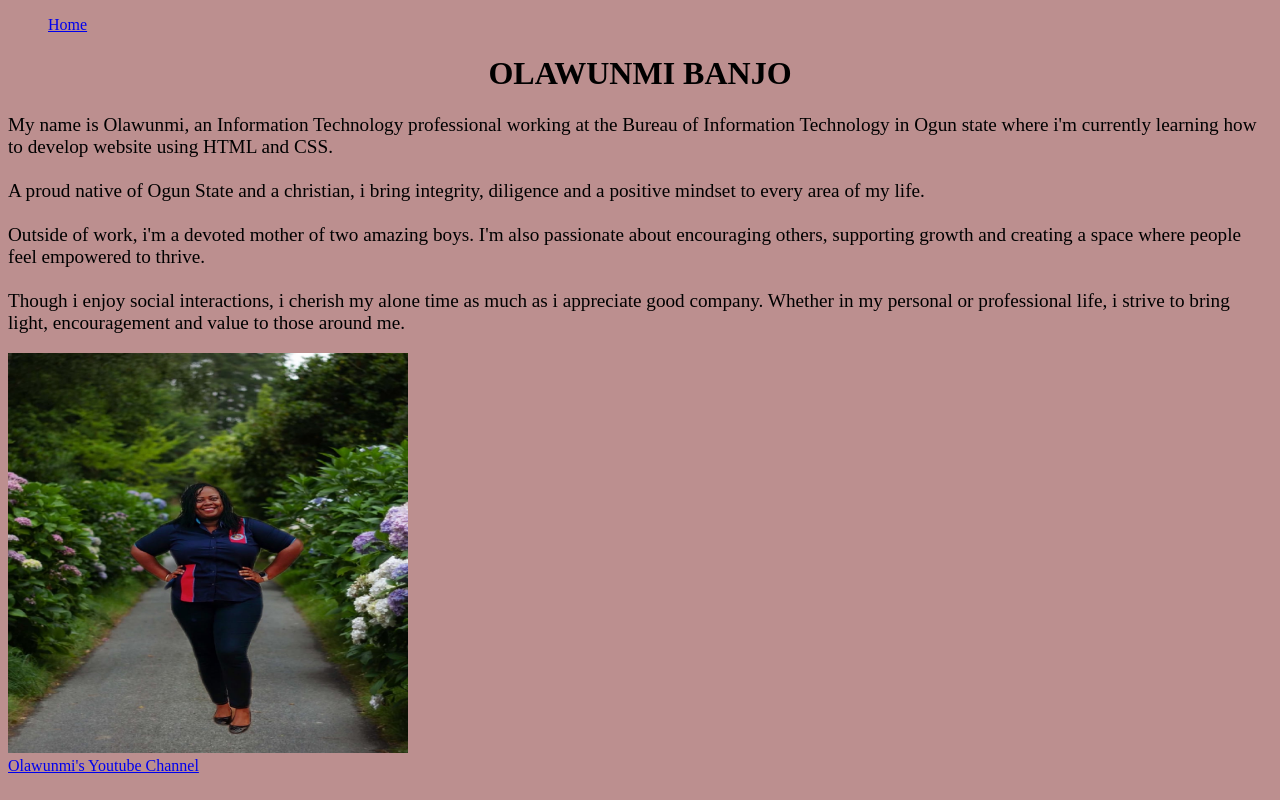
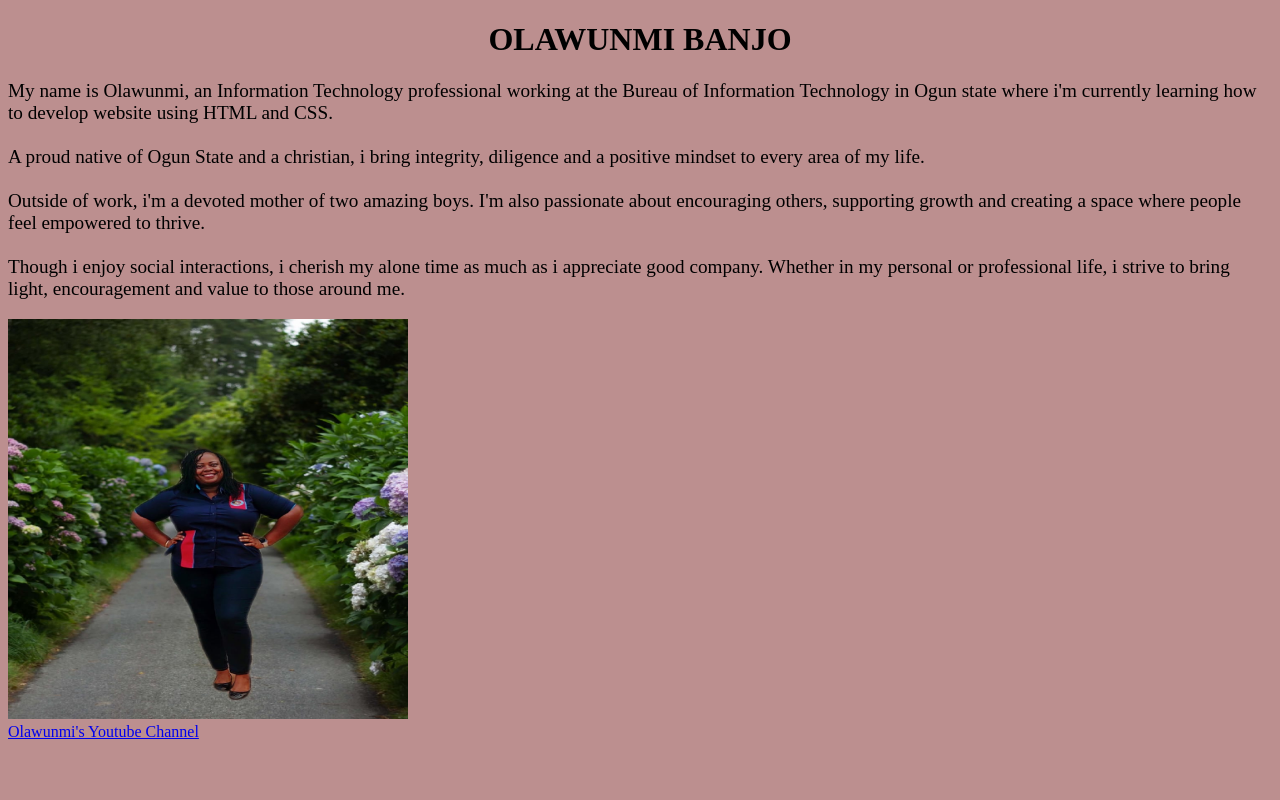
Before and after one commit to Olawunmi2025/File_Hierarchy_Repo, a plain HTML site: page about.html in a window 1280 px wide. Drawn offline with Linux system fonts and the light colour scheme.

Commit message:
third commit

```diff
--- a/about.html
+++ b/about.html
@@ -16,14 +16,6 @@
         }
     </style>
 </head>
-<header>
- <nav>
-                <ul style="display: -webkit-box; list-style: none;gap: 20px;">
-                    <li><a href="/">Home</a></li>
-
-                </ul>
-</header>
- </nav>
 
 <body>
     <h1>OLAWUNMI BANJO</h1>
@@ -33,6 +25,7 @@
         <br><br>Though i enjoy social interactions, i cherish my alone time as much as i appreciate good company. Whether in my personal or professional life, i strive to bring light, encouragement and value to those around me.</p>
         <img src="./images/staff-img/olawunmi.jpg" width="400" height="400"alt="Olawunmi's Picture">
 
+
  <a href="https://www.youtube.com/channel/UC2paGCA-1i2hyltvX0DeIdA"><br>Olawunmi's Youtube Channel</a>
 
 
```
